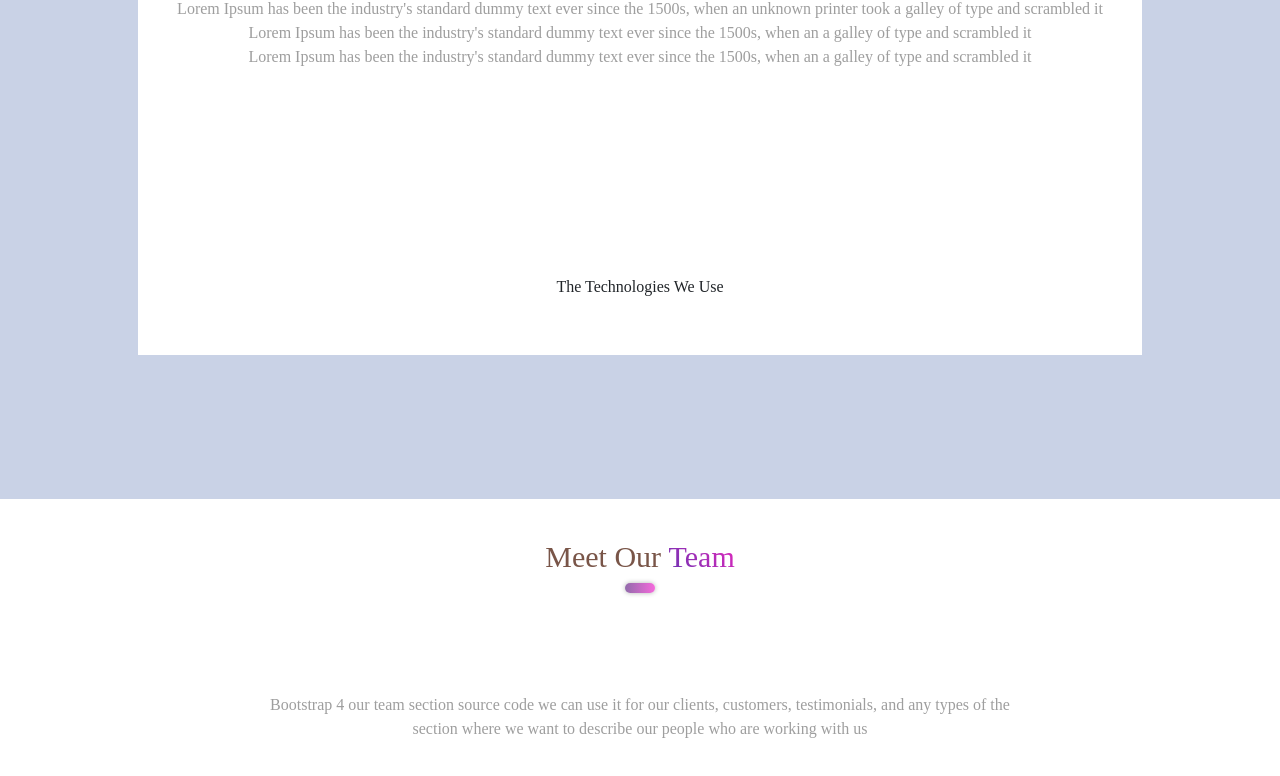
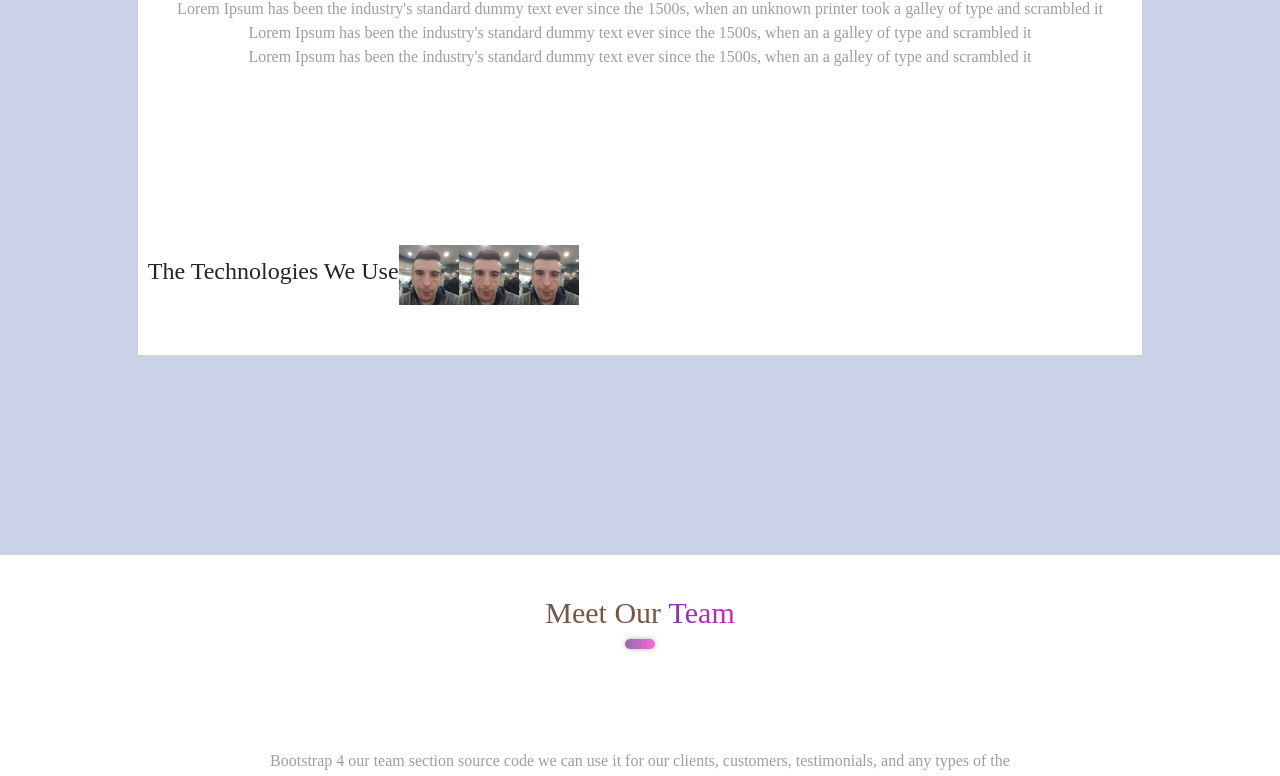
Before and after one commit to Ado2211/Exceptional-Dev, a React (Create React App) app: page / in a window 1280 px wide. Shown: the part 1508-2284 px from the top of the page. Built offline with nearby package versions, Linux system fonts and the light colour scheme; a web font is replaced by a local one.

Commit message:
update technologies

```diff
--- a/package.json
+++ b/package.json
@@ -12,6 +12,7 @@
     "@types/react": "^18.0.11",
     "@types/react-dom": "^18.0.5",
     "bootstrap": "^5.2.0",
+    "bootstrap-icons": "^1.9.1",
     "react": "^18.1.0",
     "react-bootstrap": "^2.4.0",
     "react-dom": "^18.1.0",
--- a/public/index.html
+++ b/public/index.html
@@ -8,6 +8,8 @@
     <link href="//db.onlinewebfonts.com/c/0abeb2471faeb5269db428b9eac2075e?family=GT+Walsheim+Pro+Regular" rel="stylesheet" type="text/css"/>
 
   <script src="https://unpkg.com/react/umd/react.production.min.js" crossorigin></script>
+
+  <link rel="stylesheet" href="https://cdn.jsdelivr.net/npm/bootstrap-icons@1.9.1/font/bootstrap-icons.css">
 
   <script src="https://unpkg.com/react-dom/umd/react-dom.production.min.js" crossorigin></script>
 
--- a/src/components/WhatWeDo/WhatWeDo.scss
+++ b/src/components/WhatWeDo/WhatWeDo.scss
@@ -83,9 +83,14 @@ transition: 300ms ease-in-out  ;
 }
 
 .technologies {
- display:flex;
+display: flex;
 justify-content: center;
-margin-top: -80px;
+align-items: center;
+position: absolute;
+
+bottom: 250px;
+
+margin-top: 60px;
 }
 
 .abou h3 {
@@ -104,3 +109,10 @@ margin-top: -80px;
 .abou>p {
     color: #9e9e9e
 }
+
+.technogies {
+
+}
+.img-techs {
+    width: 60px;
+}
--- a/src/components/WhatWeDo/WhatWeDo.tsx
+++ b/src/components/WhatWeDo/WhatWeDo.tsx
@@ -130,11 +130,17 @@ const WhatWeDo = () => {
                         </p>
                     </div>
 
+                    <div className="technologies">
 
+                        <h4>The Technologies We Use</h4>
+                        <div className="techs">
+                            <img src={images.adnan} className="img-techs" alt="" />
+                            <img src={images.adnan} className="img-techs" alt="" />
+                            <img src={images.adnan} className="img-techs" alt="" />
                         </div>
-            <div className="technologies">
-                <div>The Technologies We Use</div>
                     </div>
+                </div>
+
             </Container>
         </section >
     )
```
Also changed, not shown: 1 other file (tests, documents, lock files or other folders). Lines whose indentation alone changed are shown as unchanged.
